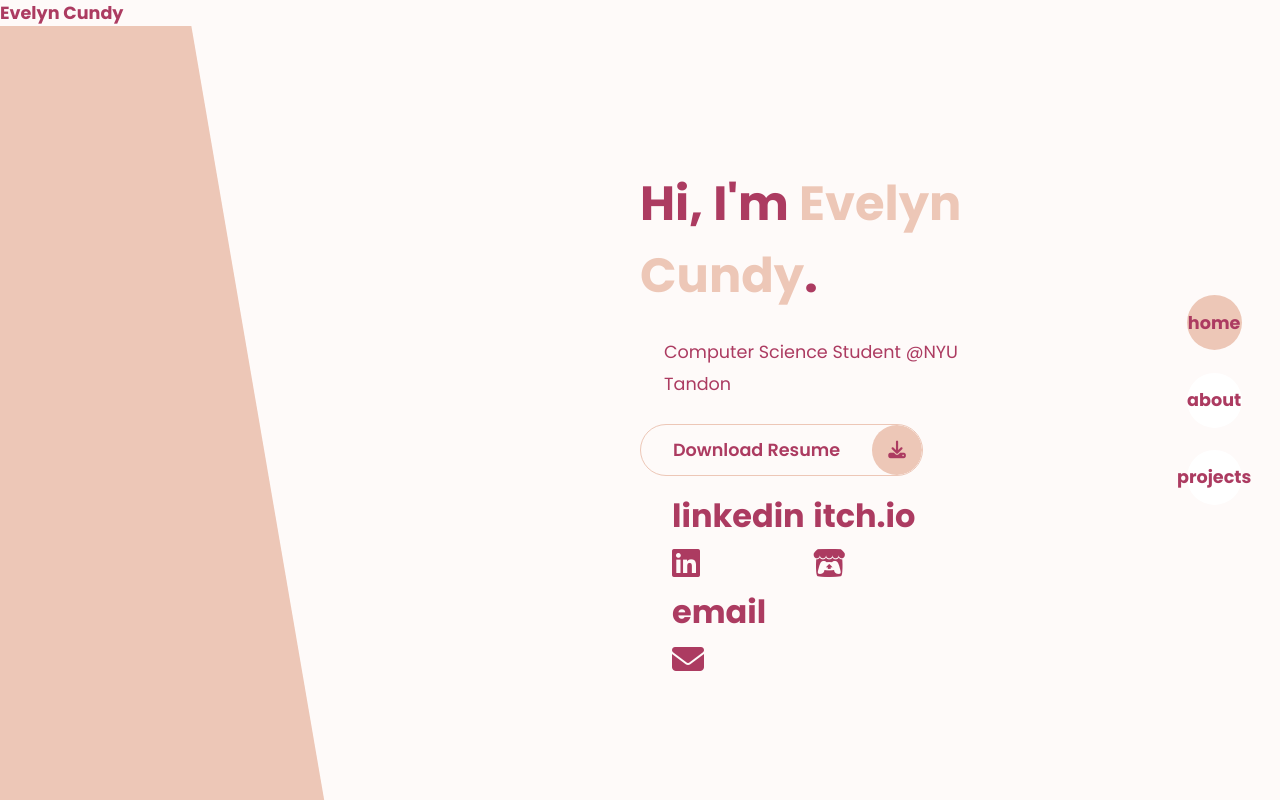
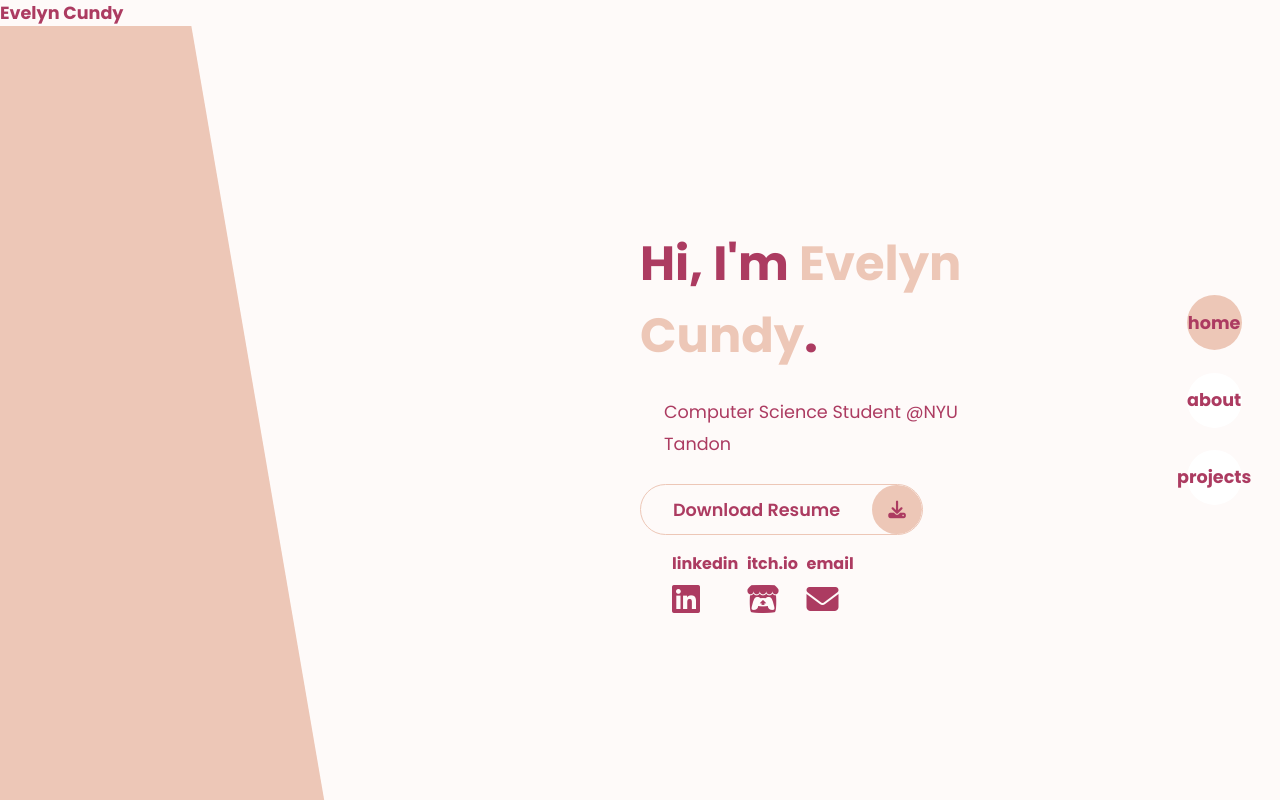
Before and after one commit to ec3938/Cundy-Portfolio-Project, a plain HTML site: page index.html in a window 1280 px wide. Drawn offline with Linux system fonts and the light colour scheme.

Commit message:
fixed links on home page

```diff
--- a/styles/styles.scss
+++ b/styles/styles.scss
@@ -182,6 +182,13 @@ section{
         flex-direction: column;
         justify-content: center;
         padding-right: 18rem;
+        h4{
+            font-size: 1rem;
+            color: var(--color-accent);
+            &:hover{
+                color: var(--color-secondary);
+            }
+        }
         .name{
             font-size: 3rem;
             span{
```
Also changed, not shown: styles/styles.css, 1 other file.
